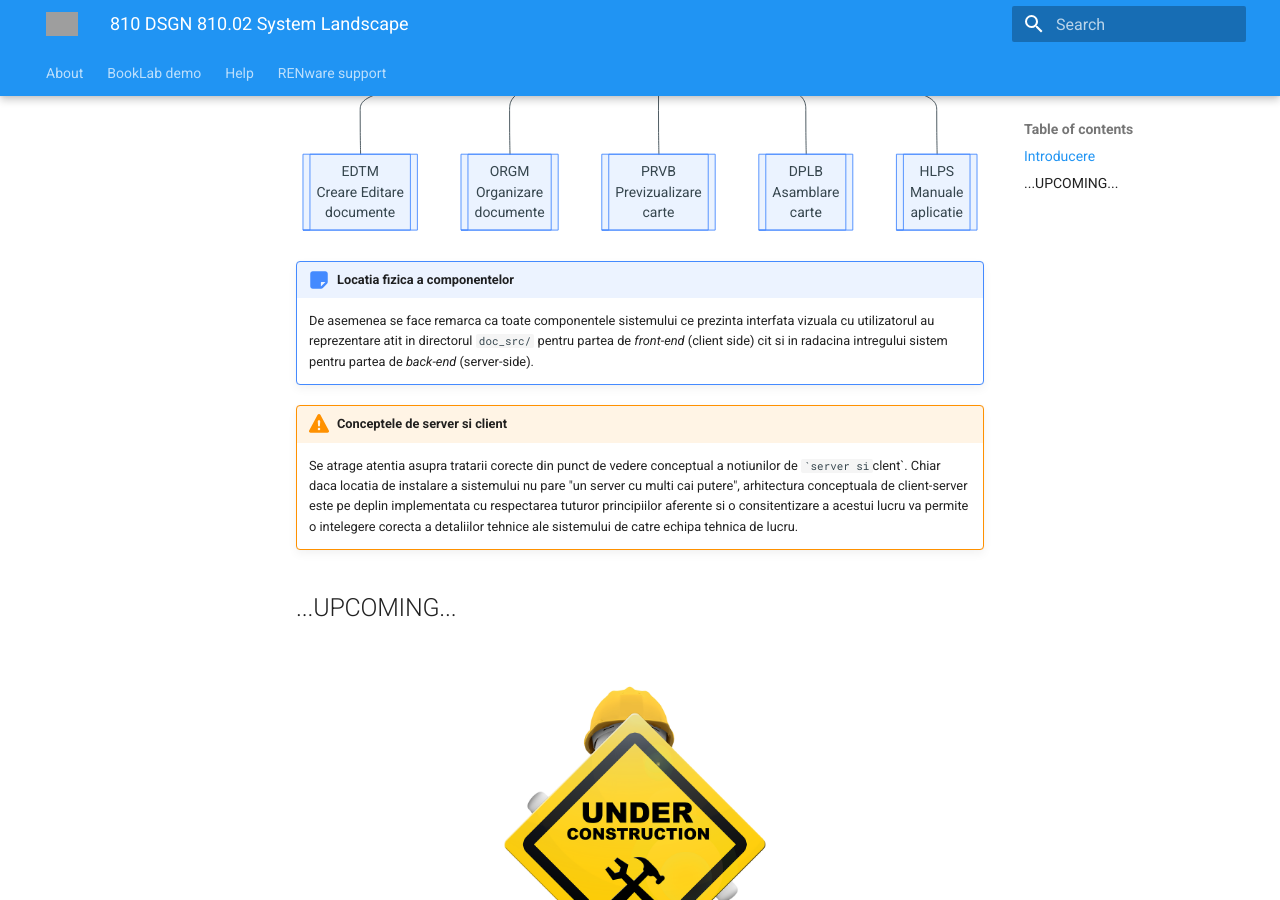
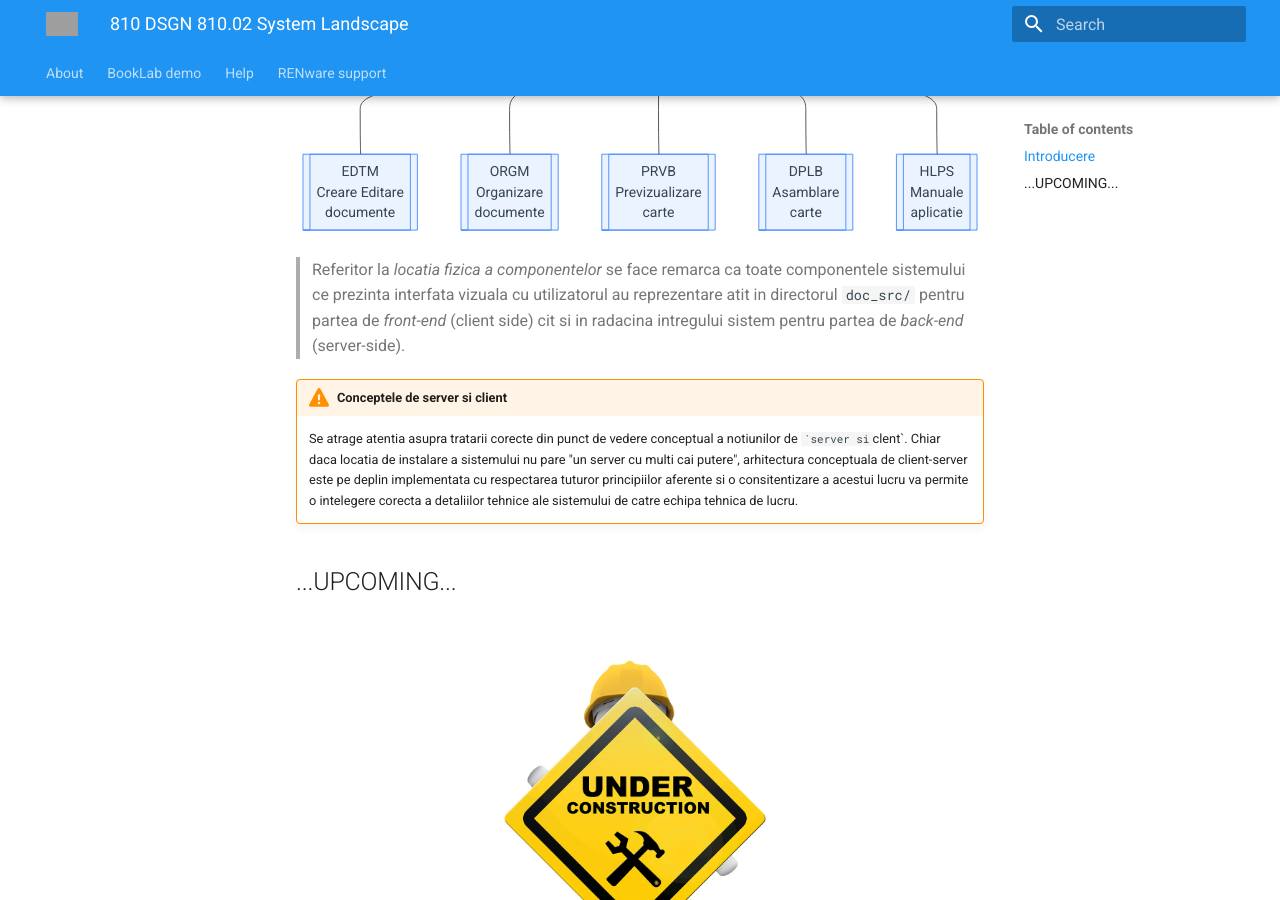
Before and after one commit to petre-renware/booklab, an MkDocs documentation site: the page built from doc_src/help/810-DSGN-810.02-System_Landscape.md, in a window 1280 px wide and 900 px high, scrolled down 791 px. Built offline with MkDocs 1.6.1 and Material for MkDocs 9.7.7, drawn with Linux system fonts in a browser that asks for light colours; grey boxes are pictures that could not be loaded.

Commit message:
Update 810-DSGN-810.02-System_Landscape.md

````diff
--- a/doc_src/help/810-DSGN-810.02-System_Landscape.md
+++ b/doc_src/help/810-DSGN-810.02-System_Landscape.md
@@ -38,8 +38,8 @@ graph TD
     bklab ---- hlps
 ```
 
-!!! note "Locatia fizica a componentelor"
-    De asemenea se face remarca ca toate componentele sistemului ce prezinta interfata vizuala cu utilizatorul au reprezentare atit in directorul `doc_src/` pentru partea de *front-end* (client side) cit si in radacina intregului sistem pentru partea de *back-end* (server-side).
+>Referitor la *locatia fizica a componentelor* se face remarca ca toate componentele sistemului ce prezinta interfata vizuala cu utilizatorul au reprezentare atit in directorul `doc_src/` pentru partea de *front-end* (client side) cit si in radacina intregului sistem pentru partea de *back-end* (server-side).
+
 
 !!! warning "Conceptele de server si client"
     Se atrage atentia asupra tratarii corecte din punct de vedere conceptual a notiunilor de ``server  si `clent`. Chiar daca locatia de instalare a sistemului nu pare "un server cu multi cai putere", arhitectura conceptuala de client-server este pe deplin implementata cu respectarea tuturor principiilor aferente si o consitentizare a acestui lucru va permite o intelegere corecta a detaliilor tehnice ale sistemului de catre echipa tehnica de lucru.
````
